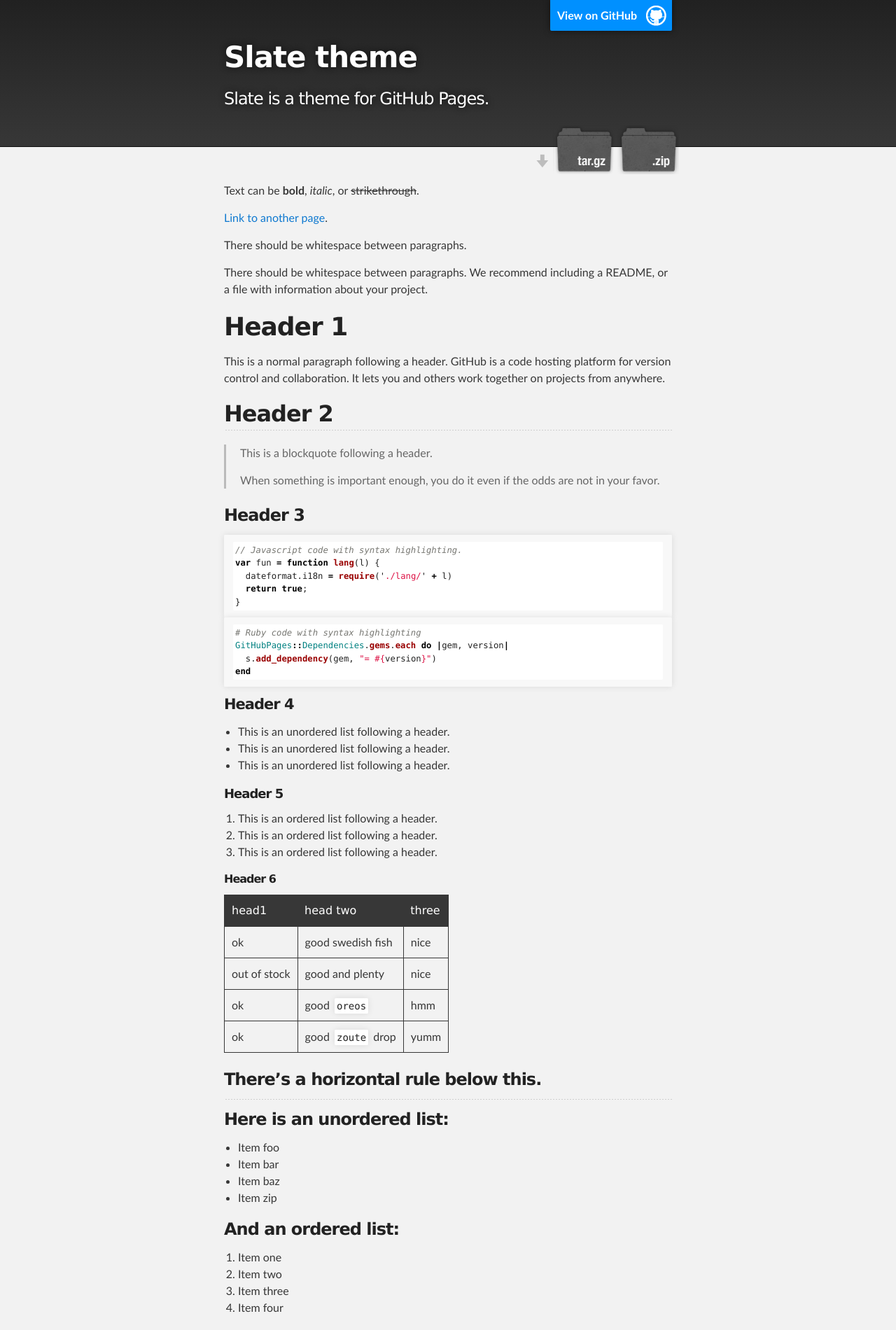
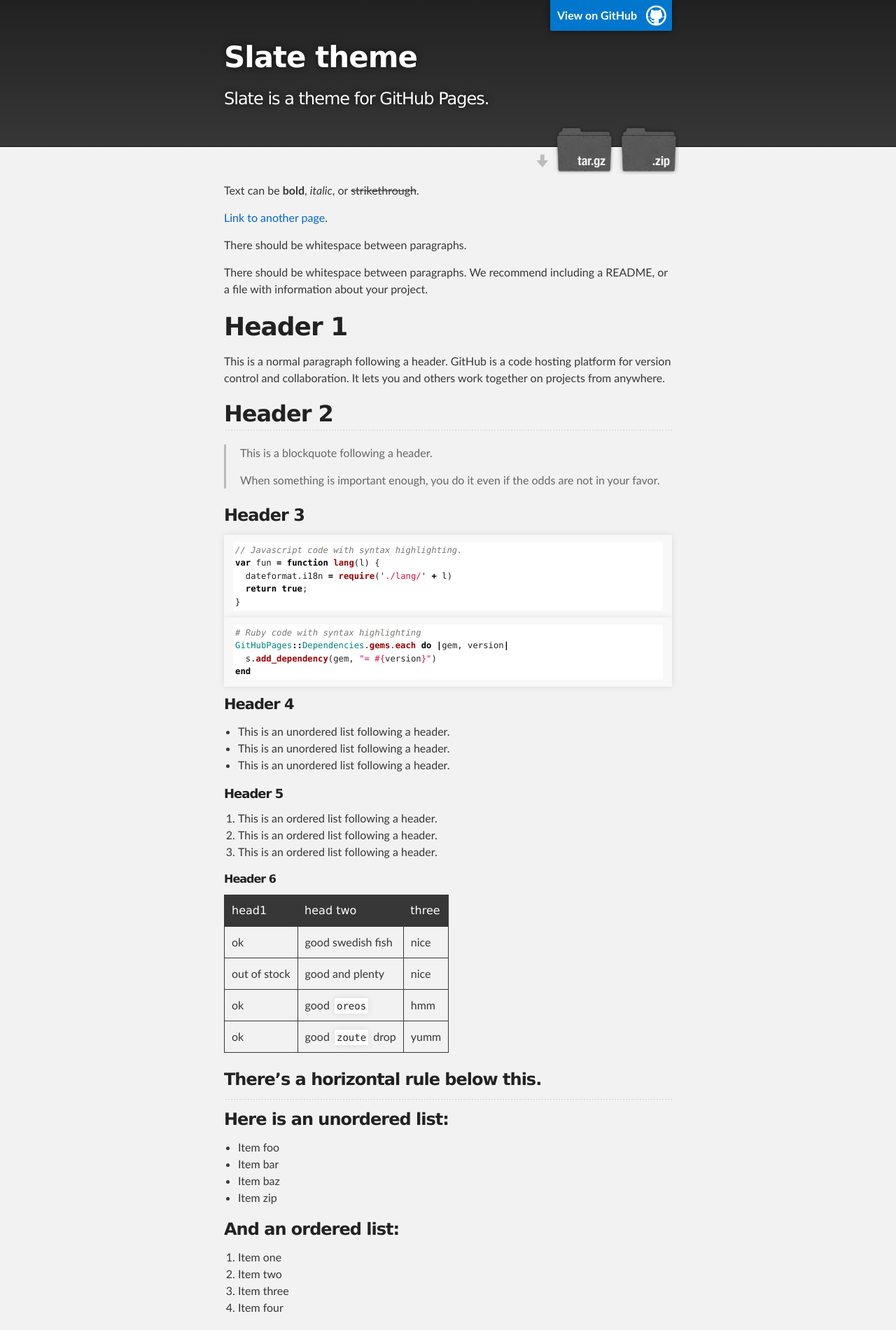
Before and after one commit to pages-themes/slate, a Jekyll site: the page built from index.md, in a window 1280 px wide. Shown: the top 1900 px of the page at 70% size. Built offline with Jekyll 4.4.1, drawn with Linux system fonts in a browser that asks for light colours.

Commit message:
A11y: Fixed contrast issues

```diff
--- a/_sass/jekyll-theme-slate.scss
+++ b/_sass/jekyll-theme-slate.scss
@@ -98,7 +98,7 @@
 
 a {
   text-decoration: none;
-  color: #0F79D0;
+  color: #06c;
   text-shadow: none;
 
   transition: color 0.5s ease;
@@ -288,7 +288,7 @@
   z-index: 10;
   padding: 10px 50px 10px 10px;
   color: #fff;
-  background: url('../images/blacktocat.png') #0090ff no-repeat 95% 50%;
+  background: url('../images/blacktocat.png') #07c no-repeat 95% 50%;
   font-weight: 700;
   box-shadow: 0 0 10px rgba(0,0,0,.5);
   border-bottom-left-radius: 2px;
```
